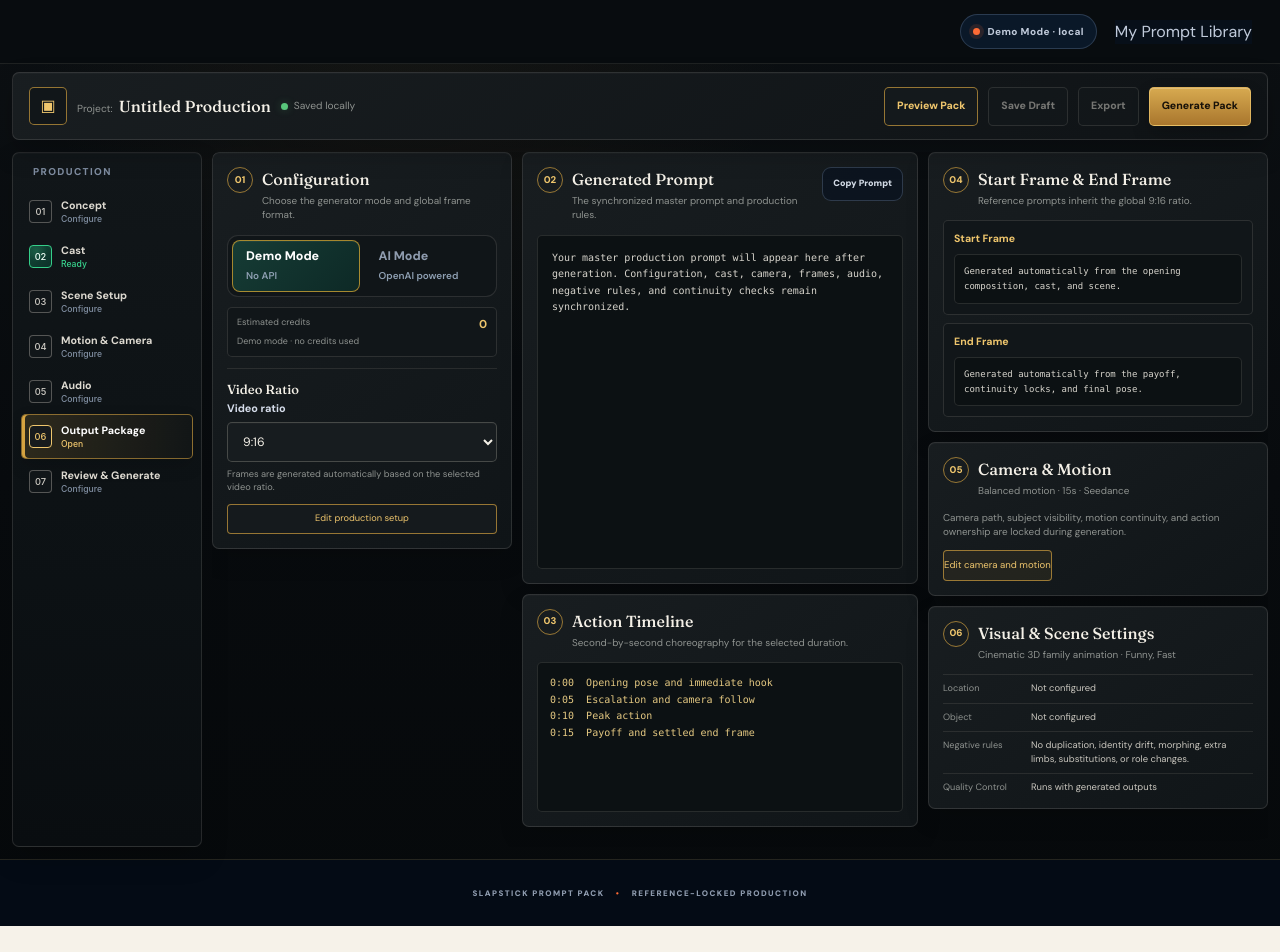
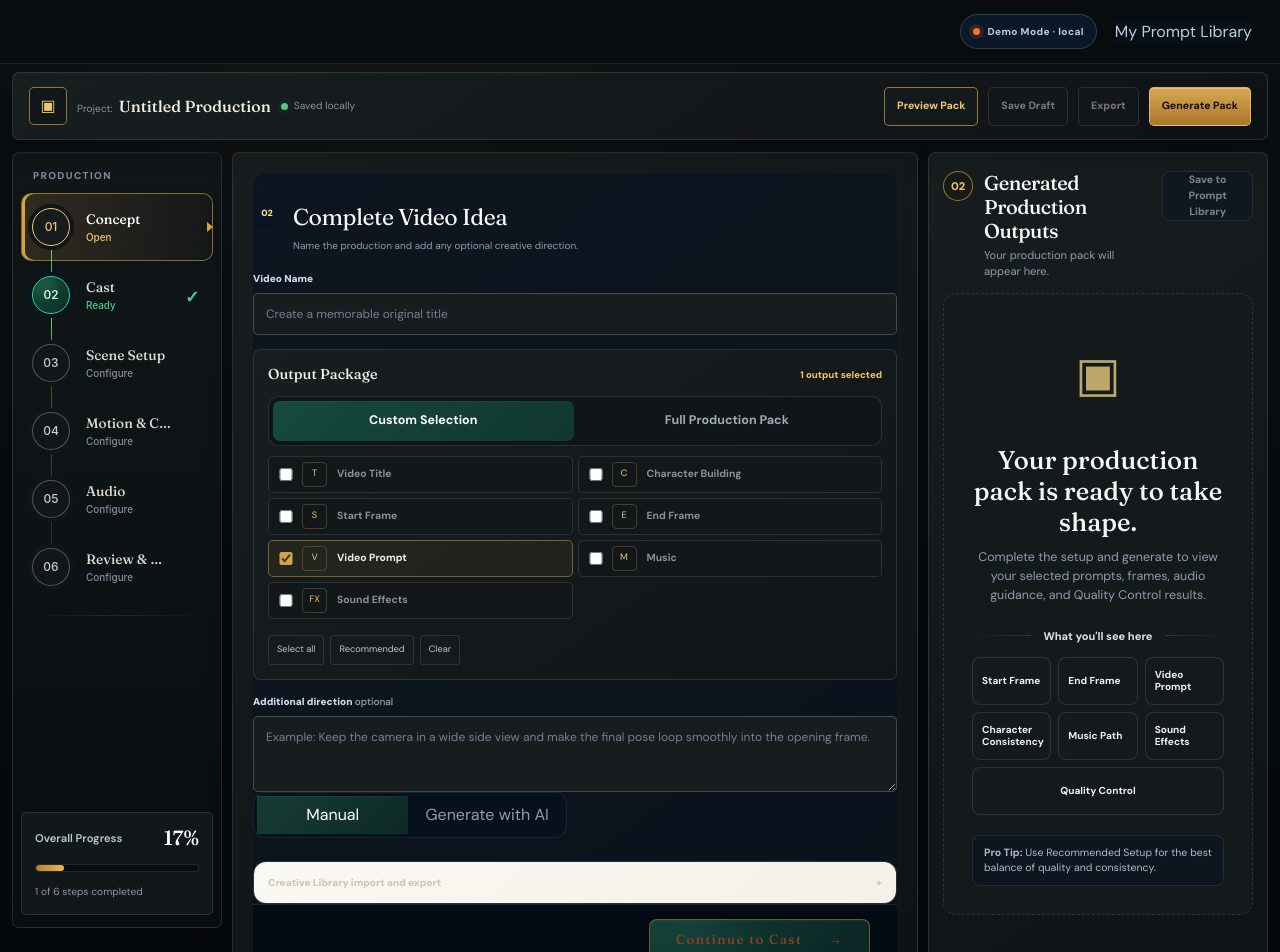
Before and after one commit to saifalrikaby1-png/slapstick-prompt-pack, a Next.js app: page /create in a window 1280 px wide. Shown: the top 952 px of the page. Before the commit the page ends 926 px from the top, so only its background shows below. Built offline with nearby package versions, Linux system fonts and the light colour scheme.

Commit message:
Remove separate output package workflow step

```diff
--- a/app/page.tsx
+++ b/app/page.tsx
@@ -385,7 +385,7 @@ export function ProductionWorkspace({ styleId }: { styleId?: VideoStyleId }) {
   const [ideaCreationMethod, setIdeaCreationMethod] = useState<IdeaCreationMethod>("manual");
   const [productionTab, setProductionTab] = useState<"core" | "motion" | "audio" | "advanced">("core");
   const [characterEditorOpen, setCharacterEditorOpen] = useState(false);
-  const [activeWorkflowTab, setActiveWorkflowTab] = useState<WorkflowTab>("outputs");
+  const [activeWorkflowTab, setActiveWorkflowTab] = useState<WorkflowTab>("videoIdea");
   const [isDownloading, setIsDownloading] = useState(false);
   const [error, setError] = useState("");
   const [notice, setNotice] = useState("");
@@ -595,14 +595,13 @@ export function ProductionWorkspace({ styleId }: { styleId?: VideoStyleId }) {
     productionCharacters.length > 0 &&
     productionCharacters.filter((profile) => profile.role === "Hero").length === 1,
   );
-  const conceptComplete = Boolean(form.videoTitle.trim());
+  const conceptComplete = Boolean(form.videoTitle.trim() && requestedOutputs.length > 0);
   const workflowSteps = [
     { id: "concept", tabId: "workflow-tab-videoIdea", title: "Concept", status: activeWorkflowTab === "videoIdea" ? "active" : conceptComplete ? "completed" : "pending", activate: () => setActiveWorkflowTab("videoIdea") },
     { id: "cast", tabId: "workflow-tab-characters", title: "Cast", status: activeWorkflowTab === "characters" ? "active" : productionCharacters.length > 0 ? "completed" : "pending", activate: () => setActiveWorkflowTab("characters") },
     { id: "scene", tabId: "workflow-tab-setup", title: "Scene Setup", status: activeWorkflowTab === "setup" && productionTab === "core" ? "active" : isReady ? "completed" : "pending", activate: () => { setActiveWorkflowTab("setup"); setProductionTab("core"); } },
     { id: "motion", tabId: undefined, title: "Motion & Camera", status: activeWorkflowTab === "setup" && productionTab === "motion" ? "active" : "pending", activate: () => { setActiveWorkflowTab("setup"); setProductionTab("motion"); } },
     { id: "audio", tabId: undefined, title: "Audio", status: activeWorkflowTab === "setup" && productionTab === "audio" ? "active" : "pending", activate: () => { setActiveWorkflowTab("setup"); setProductionTab("audio"); } },
-    { id: "output", tabId: "workflow-tab-outputs", title: "Output Package", status: activeWorkflowTab === "outputs" ? "active" : requestedOutputs.length > 0 ? "completed" : "pending", activate: () => setActiveWorkflowTab("outputs") },
     { id: "review", tabId: undefined, title: "Review & Generate", status: activeWorkflowTab === "setup" && productionTab === "advanced" ? "active" : "pending", activate: () => { setActiveWorkflowTab("setup"); setProductionTab("advanced"); } },
   ] as const;
   const completedWorkflowSteps = workflowSteps.filter((step) => step.status === "completed").length;
@@ -1769,7 +1768,7 @@ Spoken-word rule: No understandable spoken words unless a spoken voice layer is
       <header className="studio-toolbar">
         <div className="studio-project-identity"><span className="studio-project-icon" aria-hidden="true">▣</span><div className="studio-project-name"><span>Project:</span><strong>{form.videoTitle || "Untitled Production"}</strong></div><span className="studio-save-status"><span className="studio-save-dot" />Saved locally</span></div>
         <div className="studio-project-metadata"><div><span>Style</span><strong>{selectedStyle(form)}</strong></div><div><span>Duration</span><strong>{form.duration} Seconds</strong></div><div><span>Model</span><strong>{selectedModel(form)}</strong></div><div><span>Ratio</span><strong>{form.videoRatio}</strong></div><div className="studio-output-summary"><span>◆</span><span><small>Outputs</small><strong>{requestedOutputs.length} selected</strong></span></div></div>
-        <div className="studio-toolbar-actions"><button className="studio-toolbar-button studio-preview-button" type="button" onClick={() => outputRef.current?.scrollIntoView({ behavior: "smooth", block: "start" })}>Preview Pack</button><button className="studio-toolbar-button" type="button" onClick={saveCurrentPack} disabled={!pack}>Save Draft</button><button className="studio-toolbar-button" type="button" onClick={downloadWord} disabled={!pack || isDownloading}>{isDownloading ? "Preparing…" : "Export"}</button><button className="studio-generate-button" type="button" onClick={generate} disabled={isGenerating}>{isGenerating ? "Generating…" : "Generate Pack"}</button></div>
+        <div className="studio-toolbar-actions"><button className="studio-toolbar-button studio-preview-button" type="button" onClick={() => { setActiveWorkflowTab("outputs"); window.setTimeout(() => outputRef.current?.scrollIntoView({ behavior: "smooth", block: "start" }), 0); }}>Preview Pack</button><button className="studio-toolbar-button" type="button" onClick={saveCurrentPack} disabled={!pack}>Save Draft</button><button className="studio-toolbar-button" type="button" onClick={downloadWord} disabled={!pack || isDownloading}>{isDownloading ? "Preparing…" : "Export"}</button><button className="studio-generate-button" type="button" onClick={generate} disabled={isGenerating}>{isGenerating ? "Generating…" : "Generate Pack"}</button></div>
       </header>
 
       <section className="hero production-page-hero production-page-header" id="top">
@@ -1801,7 +1800,7 @@ Spoken-word rule: No understandable spoken words unless a spoken voice layer is
         <section className="setup-panel production-card production-selection-panel studio-step-workspace">
           <ProductionPartialBorder />
           {activeVideoStyle && <section className="style-workspace-note" style={{ borderColor: activeVideoStyle.accent }}><b style={{ color: activeVideoStyle.accent }}>{activeVideoStyle.name}</b><span>{activeVideoStyle.characteristics.join(" · ")}</span><Link href="/#video-types">Change Video Style</Link></section>}
-          <section className="production-studio-dashboard" id="choose-outputs" role="tabpanel" aria-labelledby="workflow-tab-outputs" hidden={activeWorkflowTab !== "outputs"}>
+          <section className="production-studio-dashboard" id="choose-outputs" aria-label="Production preview" hidden={activeWorkflowTab !== "outputs"}>
             <aside className="studio-config-column">
               <section className="studio-dashboard-card studio-config-card">
                 <header><span>01</span><div><h2>Configuration</h2><p>Choose the generator mode and global frame format.</p></div></header>
@@ -1885,6 +1884,7 @@ Spoken-word rule: No understandable spoken words unless a spoken voice layer is
                 </div>
               </details>
             </div>
+            <footer className="scene-setup-footer"><button className="scene-save-continue" type="button" disabled={!conceptComplete} onClick={() => setActiveWorkflowTab("characters")}><span>Continue to Cast</span><span aria-hidden="true">→</span></button></footer>
           </section>
 
           <section className="form-section" id="characters" role="tabpanel" aria-labelledby="workflow-tab-characters" hidden={activeWorkflowTab !== "characters"}>
@@ -1943,7 +1943,7 @@ Spoken-word rule: No understandable spoken words unless a spoken voice layer is
               <section className="scene-panel scene-tone-panel"><h2>Tone &amp; Energy</h2><div className="scene-tone-grid">{tones.map((tone) => { const selected = form.tones.includes(tone); return <label className={`scene-tone-chip ${selected ? "is-selected" : ""}`} key={tone}><input className="scene-tone-checkbox" type="checkbox" checked={selected} onChange={() => toggleTone(tone)} /><span className="scene-tone-icon" aria-hidden="true">{selected ? "✓" : "•"}</span><span>{tone}</span></label>; })}</div>{form.tones.includes("Custom") && <input className="scene-input" value={form.customTone} onChange={(event) => update("customTone", event.target.value)} placeholder="Custom tone" />}</section>
               <section className="scene-panel scene-ratio-panel"><h2>Video Ratio</h2><p>Start and End Frames inherit this ratio.</p><div className="scene-ratio-grid"><div className="scene-ratio-field">{globalRatioControl}</div></div></section>
             </div>}
-            {productionTab === "core" && <footer className="scene-editor__footer"><button className="scene-editor__continue" type="button" onClick={() => setActiveWorkflowTab("outputs")}><span>Save &amp; Continue</span><span aria-hidden="true">→</span></button></footer>}
+            {productionTab === "core" && <footer className="scene-editor__footer"><button className="scene-editor__continue" type="button" onClick={() => setProductionTab("motion")}><span>Continue to Motion &amp; Camera</span><span aria-hidden="true">→</span></button></footer>}
             </main>
             {productionTab !== "core" && <><div className="form-grid">
               <label className="field"><span>Publishing platform</span><select value={form.platform} onChange={(event) => update("platform", event.target.value)}>{platforms.map((value) => <option key={value}>{value}</option>)}</select>{form.platform === "Custom" && <input value={form.customPlatform} onChange={(event) => update("customPlatform", event.target.value)} placeholder="Custom platform" />}</label>
@@ -2016,7 +2016,7 @@ Spoken-word rule: No understandable spoken words unless a spoken voice layer is
               <div><span>05</span><h2 id="setup-generation-title">Generation Summary</h2><p>{requestedOutputs.length} selected outputs · {form.videoTitle || "Untitled video"} · {productionCharacters.length} characters · {form.duration} seconds · {selectedModel(form)} · {form.videoRatio} · {mode === "ai" ? "AI Mode" : "Demo Mode"}</p></div>
               <button className="generate-button selectable-generate" type="button" disabled={isGenerating} onClick={generate}>{isGenerating ? "Generating selected outputs…" : `Generate ${requestedOutputs.length} Selected Outputs`}</button>
             </section>
-            <footer className="scene-setup-footer"><button className="scene-save-continue" type="button" onClick={() => setActiveWorkflowTab("outputs")}><span>Save &amp; Continue</span><span aria-hidden="true">→</span></button></footer></>}
+            <footer className="scene-setup-footer"><button className="scene-save-continue" type="button" onClick={() => setProductionTab(productionTab === "motion" ? "audio" : productionTab === "audio" ? "advanced" : "audio")}><span>{productionTab === "motion" ? "Continue to Audio" : productionTab === "audio" ? "Continue to Review & Generate" : "Back to Audio"}</span><span aria-hidden="true">{productionTab === "advanced" ? "←" : "→"}</span></button></footer></>}
           </section>
 
           {error && <div className="message error" role="alert">{error}</div>}
```
Also changed, not shown: 1 other file (tests, documents, lock files or other folders).
